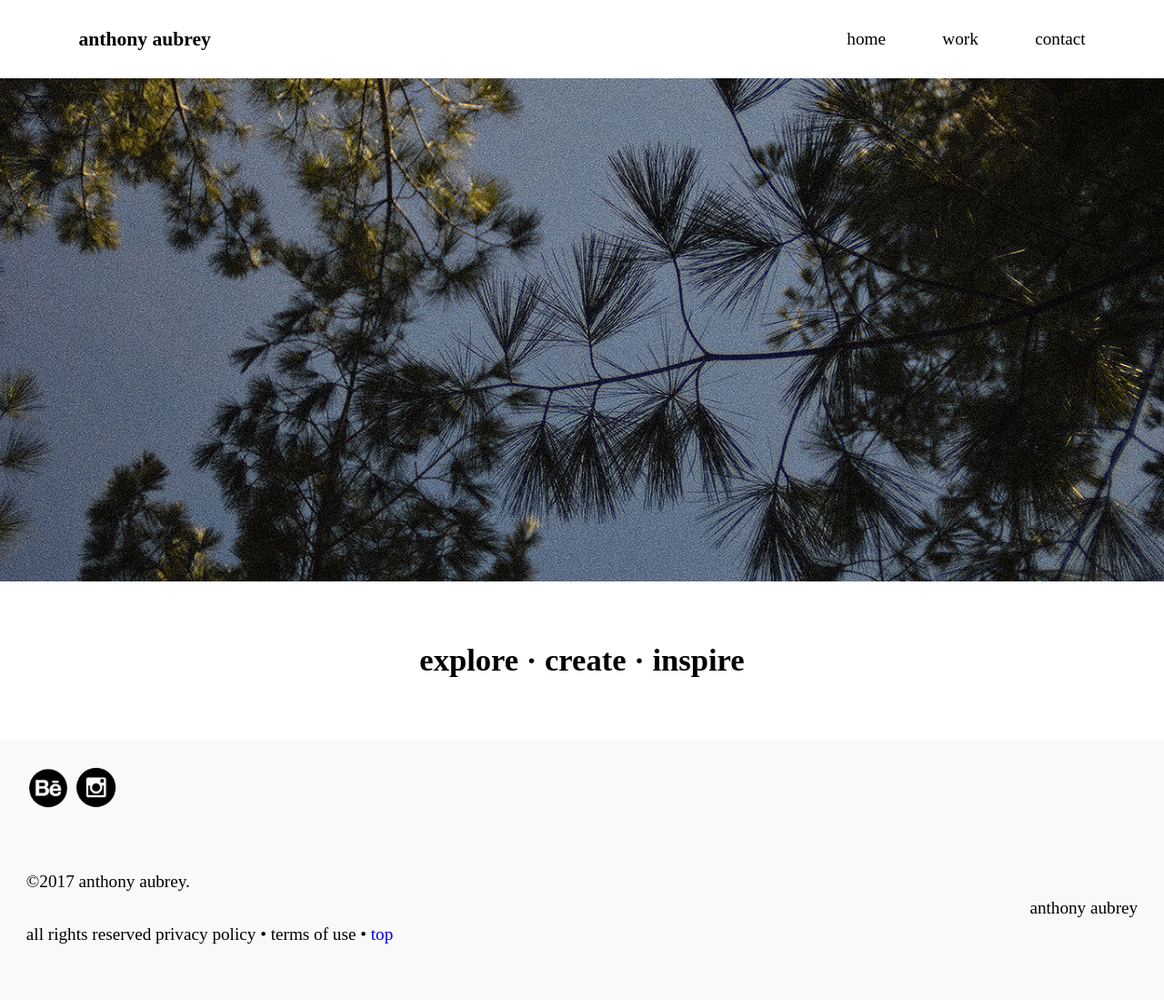
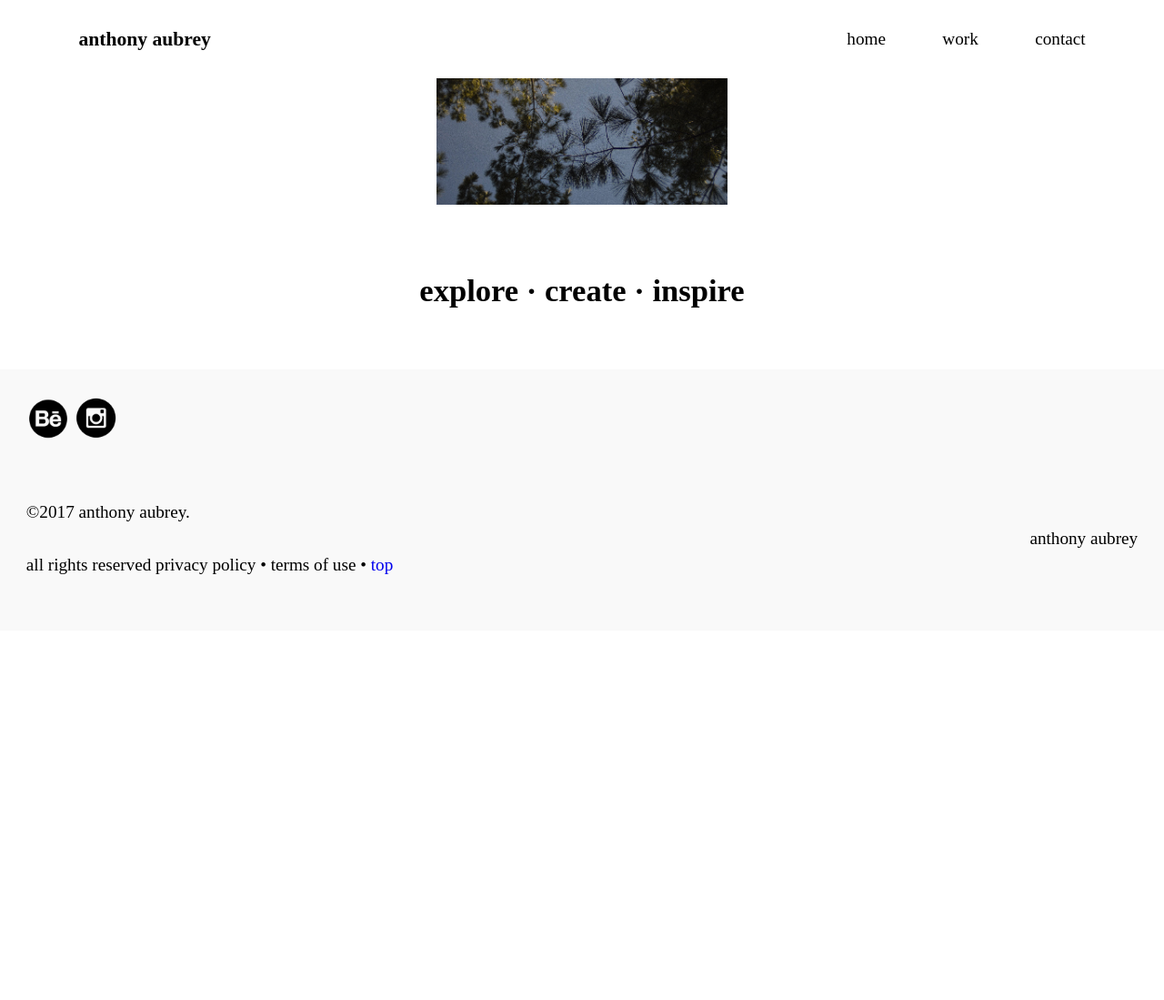
Before and after one commit to anthonyaubrey/portfolio, a Jekyll site: the page built from index.html, in a window 1280 px wide. Shown: the whole page at 91% size. Built offline with Jekyll 4.4.1, drawn with Linux system fonts in a browser that asks for light colours; after the commit the page ends 900 px from its top, so only the background shows below that.

Commit message:
Removed img flex

```diff
--- a/index.html
+++ b/index.html
@@ -4,7 +4,7 @@
 
 <main role="main" id="main" class="text-center">
   <div>
-    <img class="img-flex"src="{{site.baseurl}}/img/newhome.jpg">
+    <img class=""src="{{site.baseurl}}/img/newhome.jpg">
     <h1 class="island-2 wrapper">explore · create · inspire</h1>
   </div>
 </main>
```
